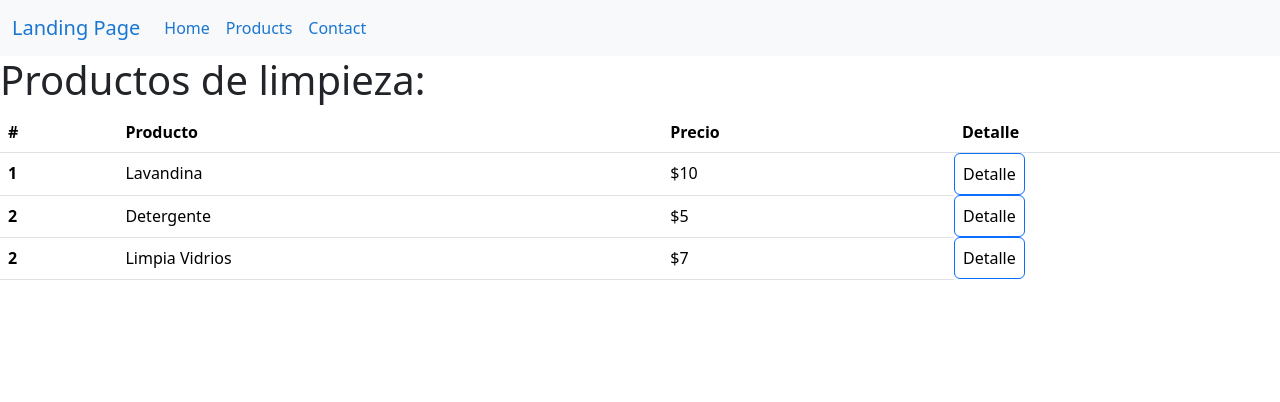
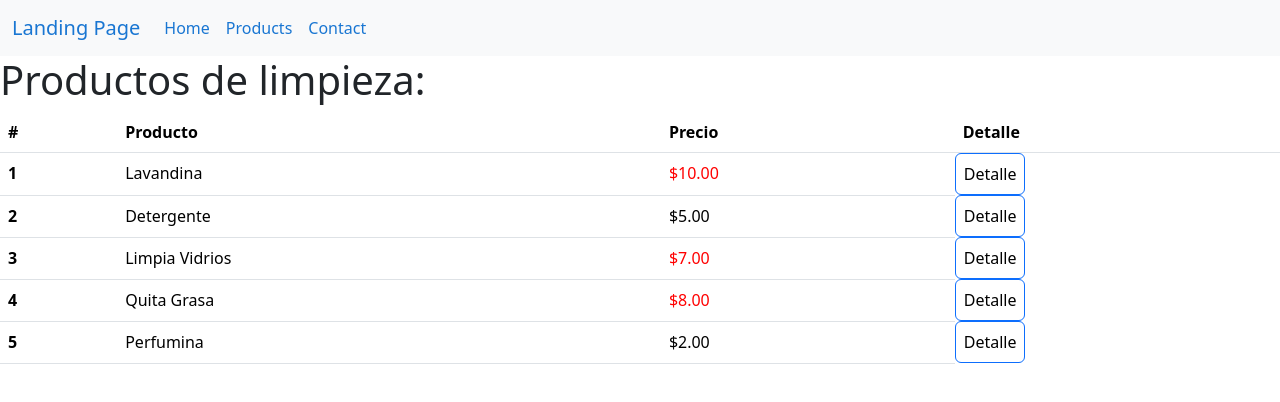
Before and after one commit to JoelRazuri/curso-angular, an Angular app in the folder curso-angular/: page /products in a window 1280 px wide. Shown: the top 402 px of the page. Built offline with nearby package versions, Linux system fonts and the light colour scheme.

Commit message:
estructuras-de-control

```diff
--- a/curso-angular/src/app/product-detail/product-detail.component.html
+++ b/curso-angular/src/app/product-detail/product-detail.component.html
@@ -1,2 +1,8 @@
-<h1>Detalle:</h1>
-<p>{{ producto }}</p>
+<ng-container *ngIf="!loading">
+    <h1>Detalle:</h1>
+    <p>Producto: {{ product?.name }}</p>
+    <p>Precio: <span [ngStyle]="{'color': color}">{{ product?.price | currency }}</span></p>
+    <p *ngIf="product?.description">Descripción: {{ product?.description }}</p>
+</ng-container>
+
+<ng-container *ngIf="loading"><i style="color: blue;">Cargando información...</i></ng-container>
--- a/curso-angular/src/app/product-detail/product-detail.component.ts
+++ b/curso-angular/src/app/product-detail/product-detail.component.ts
@@ -1,5 +1,6 @@
-import { Component, OnInit } from '@angular/core';
+import { Component, OnInit, Signal } from '@angular/core';
 import { ActivatedRoute } from '@angular/router';
+import { Product, productsList } from '../products/products.mock';
 
 @Component({
   selector: 'app-product-detail',
@@ -8,14 +9,21 @@ import { ActivatedRoute } from '@angular/router';
 })
 export class ProductDetailComponent implements OnInit{
 
-  producto: string = '';
+  product?: Product;
+  productList: Product[] = productsList;
+  loading: boolean = true;
+  color: string = '';
 
   constructor(private _route: ActivatedRoute) { }
 
   ngOnInit(): void {
-    this._route.params.subscribe(params => {
-      this.producto = (params['productId']);
-    });
+    setTimeout(() => {
+      this._route.params.subscribe(params => {
+        this.product = this.productList.find(product => product.id == params['productId']);
+        this.color = this.product?.price as number > 5 ? 'red' : '';
+        this.loading = false;
+      });
+    }, 1500);
   }
 
 }
--- a/curso-angular/src/app/products/products.component.css
+++ b/curso-angular/src/app/products/products.component.css
@@ -0,0 +1,3 @@
+.red-color {
+    color: red;
+}
--- a/curso-angular/src/app/products/products.component.html
+++ b/curso-angular/src/app/products/products.component.html
@@ -9,23 +9,11 @@
       </tr>
     </thead>
     <tbody>
-      <tr>
-        <th scope="row">1</th>
-        <td>Lavandina</td>
-        <td>$10</td>
-        <button type="button" class="btn btn-outline-primary" [routerLink]="['/products', 'lavandina']">Detalle</button>
-      </tr>
-      <tr>
-        <th scope="row">2</th>
-        <td>Detergente</td>
-        <td>$5</td>
-        <button type="button" class="btn btn-outline-primary" [routerLink]="['/products', 'detergente']">Detalle</button>
-      </tr>
-      <tr>
-        <th scope="row">2</th>
-        <td>Limpia Vidrios</td>
-        <td>$7</td>
-        <button type="button" class="btn btn-outline-primary" [routerLink]="['/products', 'limpia-vidrios']">Detalle</button>
+      <tr *ngFor="let product of productsList">
+        <th scope="row">{{ product.id }}</th>
+        <td>{{ product.name }}</td>
+        <td [ngClass]="{'red-color': product.price > 5}">{{ product.price | currency }}</td>
+        <button type="button" class="btn btn-outline-primary" [routerLink]="['/products', product.id ]">Detalle</button>
       </tr>
     </tbody>
   </table>
--- a/curso-angular/src/app/products/products.component.ts
+++ b/curso-angular/src/app/products/products.component.ts
@@ -1,4 +1,6 @@
 import { Component } from '@angular/core';
+import { productsList } from './products.mock';
+
 
 @Component({
   selector: 'app-products',
@@ -7,4 +9,5 @@ import { Component } from '@angular/core';
 })
 export class ProductsComponent {
 
+  productsList = productsList;
 }
--- /dev/null
+++ b/curso-angular/src/app/products/products.mock.ts
@@ -0,0 +1,15 @@
+export const productsList: Product[] = [
+    {id: 1, name: 'Lavandina', price: 10, description: 'Botella de 1 Litro'},
+    {id: 2, name: 'Detergente', price: 5, description: 'Dura 120 lavados'},
+    {id: 3, name: 'Limpia Vidrios', price: 7},
+    {id: 4, name: 'Quita Grasa', price: 8, description: 'Cocina tranquilo, nosotros limpiamos'},
+    {id: 5, name: 'Perfumina', price: 2, description: 'El olor a campo más realista'},
+]
+
+
+export interface Product {
+    id: number | string;
+    name: string;
+    price: number;
+    description?: string;
+}
```
